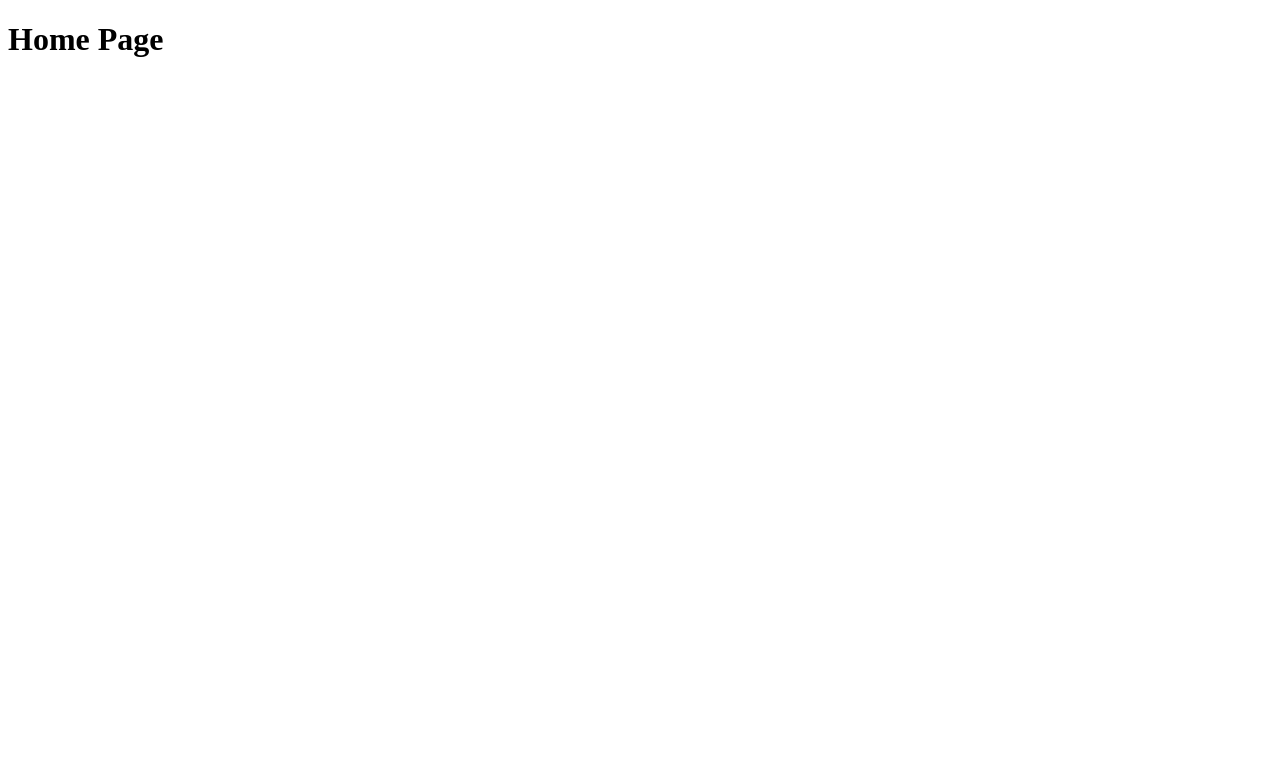
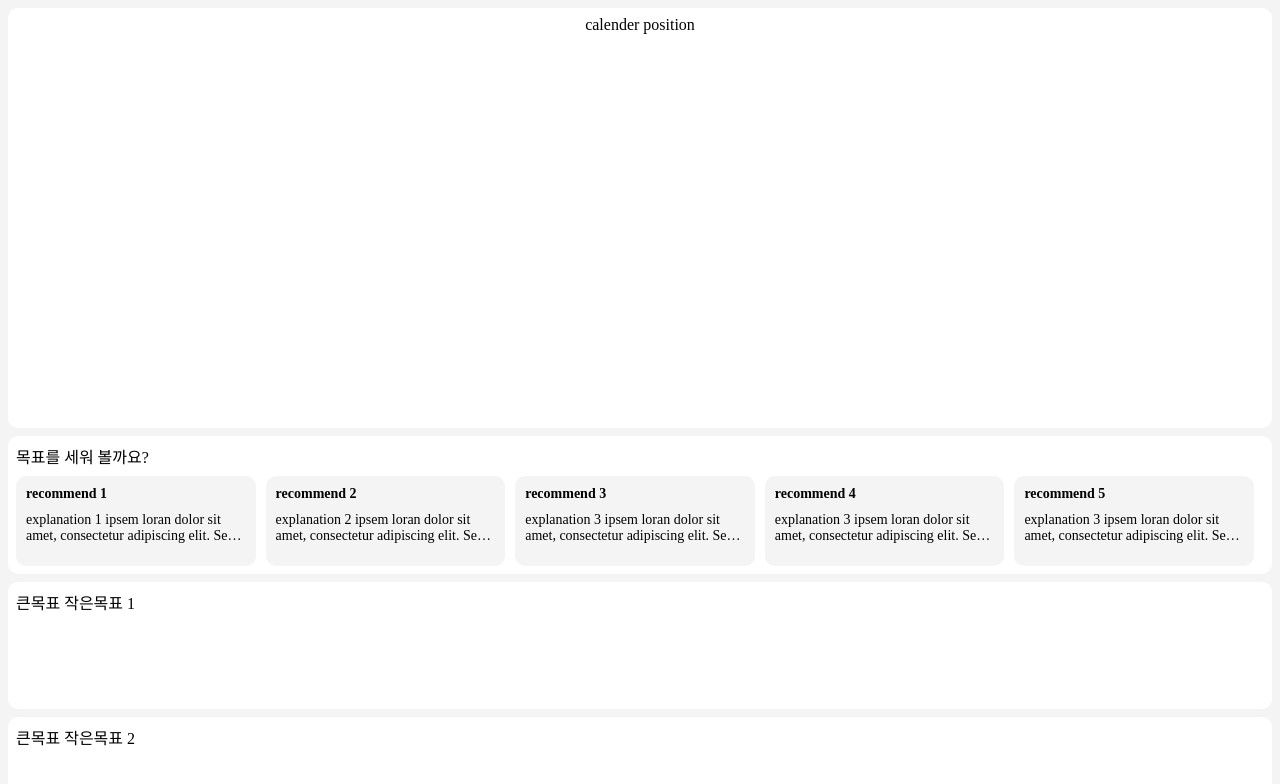
Before and after one commit to Team-Dagak/Frontend, a React (Vite) app: page / in a window 1280 px wide. Shown: the top 784 px of the page. Built offline with nearby package versions, Linux system fonts and the light colour scheme.

Commit message:
feat: 홈 스타일 정립, 레이아웃 설정

```diff
--- a/package.json
+++ b/package.json
@@ -12,6 +12,7 @@
   "dependencies": {
     "@emotion/react": "^11.14.0",
     "@tanstack/react-query": "^5.72.2",
+    "embla-carousel-react": "^8.6.0",
     "react": "^18.3.1",
     "react-dom": "^18.3.1",
     "react-router-dom": "^7.4.0",
--- a/src/App.jsx
+++ b/src/App.jsx
@@ -2,9 +2,9 @@
 import React from 'react';
 import { QueryClientProvider, QueryClient } from '@tanstack/react-query';
 import { BrowserRouter } from 'react-router-dom';
-
-
 import Router from './routes';
+import { globalStyle } from './component/common/styles/globalStyle/globalStyle';
+import { Global } from '@emotion/react';
 
 const queryClient = new QueryClient();
 
@@ -12,6 +12,7 @@ const App = () => {
   return (
     <QueryClientProvider client={queryClient}>
       <BrowserRouter>
+      <Global styles={globalStyle} />
       <div className='app'>
         <Router />
       </div>
--- /dev/null
+++ b/src/component/article/article.jsx
@@ -0,0 +1,18 @@
+import React, { ReactNode } from 'react';
+import { css } from '@emotion/react';
+
+const ArticleStyel = css`
+    display: flex;
+    position: relative;
+    flex-direction: column;
+    max-width: 393px;
+    width: 100%;
+    margin: 0 auto;
+    padding: 0 16px;
+`
+
+const Article = ({children}) => {
+    return <article>{children}</article>
+}
+
+export default Article;
--- a/src/component/carousel/recommendCarousel.jsx
+++ b/src/component/carousel/recommendCarousel.jsx
@@ -20,11 +20,13 @@ const emblaContainer = css`
 `;
 
 const emblaSlide = css`
-  width: 144px;
-  height: 90px;
+  min-width: 144px;
+  min-height: 90px;
+  width: 100%;
+  height: 100%;
   margin: 0 10px 0 0;
   background-color: #f4f4f4;
-  border-radius: 8px;
+  border-radius: 10px;
   `;
 
 const textTitle = css`
@@ -67,6 +69,16 @@ const data = [
     recommendation: 'recommend 3',
     explanation: 'explanation 3 ipsem loran dolor sit amet, consectetur adipiscing elit. Sed do eiusmod tempor incididunt ut labore et dolore magna aliqua.',
   },
+  {
+    id: 4,
+    recommendation: 'recommend 4',
+    explanation: 'explanation 3 ipsem loran dolor sit amet, consectetur adipiscing elit. Sed do eiusmod tempor incididunt ut labore et dolore magna aliqua.',
+  },
+  {
+    id: 5,
+    recommendation: 'recommend 5',
+    explanation: 'explanation 3 ipsem loran dolor sit amet, consectetur adipiscing elit. Sed do eiusmod tempor incididunt ut labore et dolore magna aliqua.',
+  },
 ];
 
 function Carousel() {
--- /dev/null
+++ b/src/component/common/styles/globalStyle/globalStyle.jsx
@@ -0,0 +1,18 @@
+import { css } from '@emotion/react';
+
+export const globalStyle = css`
+    * {
+        margin: 0;
+        padding: 0;
+        box-sizing: border-box;
+    }
+
+    html {
+    -webkit-tap-highlight-color: transparent;
+    }
+
+    body {
+    background-color: #f4f4f4;
+    overflow-x: hidden;
+    }
+`
--- a/src/routes/index.jsx
+++ b/src/routes/index.jsx
@@ -1,9 +1,11 @@
 import React from 'react';
 import {Routes, Route} from 'react-router-dom';
 import routes from './routes';
+import Article from '../component/article/article';
 
 const Router = () => {
   return (
+    <Article>
       <Routes>
         {routes.map((route) => (
           <Route
@@ -13,6 +15,7 @@ const Router = () => {
             />
         ))}
       </Routes>
+    </Article>
   );
 };
 
--- a/src/views/homeView.jsx
+++ b/src/views/homeView.jsx
@@ -1,2 +1,60 @@
-const Home = () => <h1>Home Page</h1>;
-export default Home;
+/** @jsxImportSource @emotion/react */
+import React from 'react';
+import { css, Global } from '@emotion/react';
+import Carousel from '../component/carousel/recommendCarousel';
+
+const container = css`
+    position: relative;
+    width: 100% - 16px;
+    background-color: #ffffff;
+    margin: 8px;
+    padding: 8px;
+    border-radius: 10px;
+`
+
+const calender = css`
+    position: relative;
+    min-width: 100% - 16px;
+    background-color: #ffffff;
+    margin: 8px;
+    padding: 8px;
+    border-radius: 10px;
+    height: 420px;
+    items-align: center;
+    justify-content: center;
+    text-align: center;
+    content-align: center;
+    display: flex;
+`
+const mt8 = css`
+    margin-top: 8px;
+`
+
+const task1 = css`
+    height: 127px;
+    `
+
+
+const homeView = () => {
+return(
+    <>
+    <div css={calender}>
+        calender position
+    </div>
+    <div css={container}>
+        목표를 세워 볼까요?
+        <div css={mt8}>
+        <Carousel />
+        </div>
+    </div>
+    <div css={[container, task1]}>
+        큰목표 작은목표 1
+    </div>
+    <div css={[container, task1]}>
+        큰목표 작은목표 2
+    </div>
+    </>
+)
+}
+
+export default homeView;
```
Also changed, not shown: 1 other file (tests, documents, lock files or other folders).
